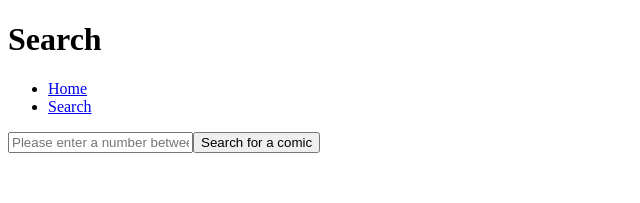
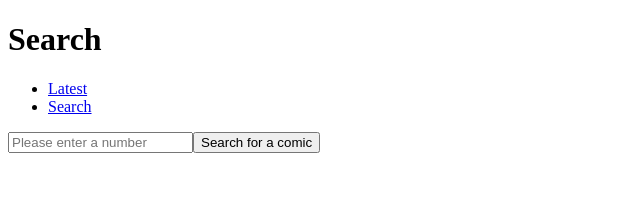
Before and after one commit to A-DiRusso/xkcd-comic-app, a React (Create React App) app: page /search in a window 1280 px wide. Shown: the top 203 px of the page, without its empty margins (0-640 px from the left). Built offline with nearby package versions, Linux system fonts and the light colour scheme.

Commit message:
adds some control for search input and corrects class names"

```diff
--- a/src/components/Home.js
+++ b/src/components/Home.js
@@ -9,7 +9,6 @@ export default class Home extends Component {
     async componentDidMount() {
         const url = `https://xkcd.now.sh/?comic=latest`;
         const data = await axios.get(url);
-        console.log(data.data);
         this.setState({
             comic: data.data
         })
@@ -25,7 +24,7 @@ export default class Home extends Component {
                         to='/'
                         className='latest'
                     >
-                        Home
+                        Latest
                     </Link>
                 </li>
                 <li>
--- a/src/components/Search.js
+++ b/src/components/Search.js
@@ -1,26 +1,33 @@
 import React, { Component } from 'react';
 import { Link } from 'react-router-dom';
 import axios from 'axios';
+import warning from 'tiny-warning';
 
 
 
 
 export default class Seach extends Component {
-    state = { comic: [], search: null };
+    state = { comic: [], warning: false };
 
-    async componentDidMount() {
-    }
 
     handleSubmit = async (e) => {
         e.preventDefault();
         const comic = document.querySelector('#search-term').value;
-        console.log(comic);
-        const url = `https://xkcd.now.sh/?comic=${comic}`;
-        const data = await axios.get(url);
-        console.log(data.data);
-        this.setState({
-            comic: data.data
-        })
+        if (comic >= 1 && comic <= 2219) {
+            const url = `https://xkcd.now.sh/?comic=${comic}`;
+            const data = await axios.get(url);
+            console.log(data.data);
+            this.setState({
+                comic: data.data,
+                warning: false,
+            })
+        } else {
+            console.log('NaN')
+            this.setState({
+                warning: true,
+                comic: [],
+            })
+        }
     }
 
 
@@ -34,7 +41,7 @@ export default class Seach extends Component {
                         to='/'
                         className='latest'
                     >
-                        Home
+                        Latest
                     </Link>
                 </li>
                 <li>
@@ -51,21 +58,27 @@ export default class Seach extends Component {
         return <>
             <h1>Search</h1>
             {links}
+            {this.state.warning
+            ?
+            <h1>Please enter a number between 1 and 2219</h1>
+            :
+            <div></div>
+            }
             <form onSubmit={this.handleSubmit}>
                 <input
                     id='search-term'
-                    placeholder='Please enter a number between 1 and 2219'
+                    placeholder='Please enter a number'
                     className="searchInput"
                 />
                 <input
                     type='submit'
-                    className="searchSubmit btn"
+                    className="searchSubmit"
                     value="Search for a comic"
                 />
             </form>
 
             <img
-                className="latestImage"
+                className="searchImage"
                 src={img}
                 alt={alt}
                 title={title}
```
